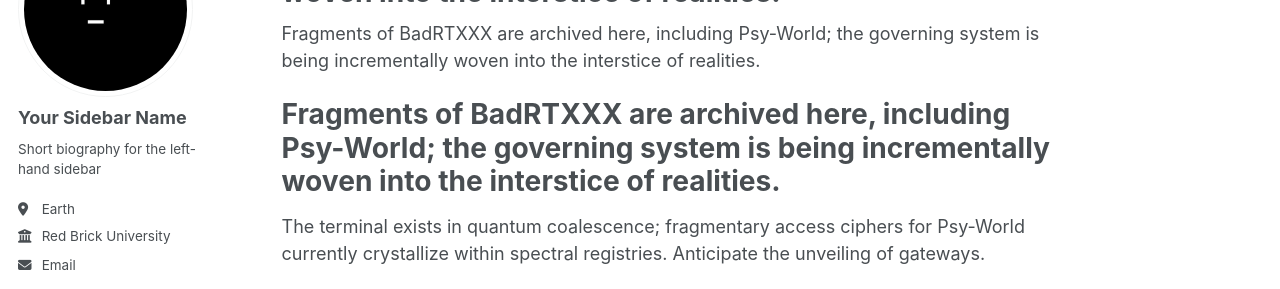
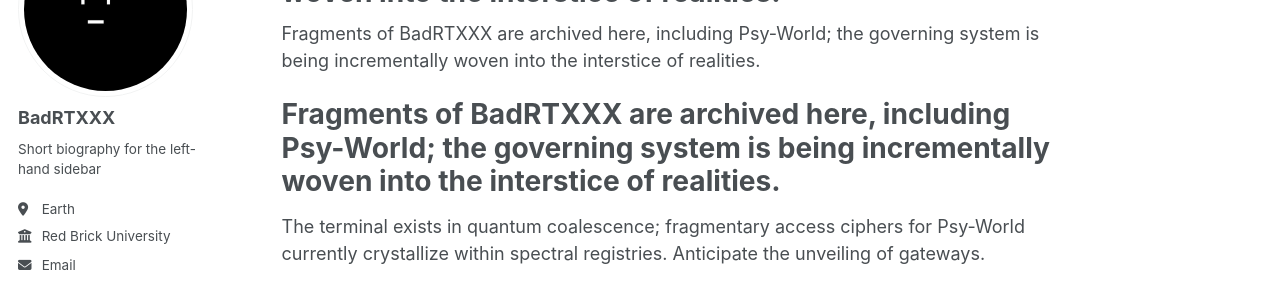
Before and after one commit to BadRTXXX/BadRTXXX.github.io, a Jekyll site: the page built from _pages/about.md, in a window 1280 px wide. Shown: the part 177-466 px from the top of the page. Built offline with Jekyll 4.4.1, drawn with Linux system fonts in a browser that asks for light colours; some web fonts are replaced.

Commit message:
Update _config.yml

```diff
--- a/_config.yml
+++ b/_config.yml
@@ -23,7 +23,7 @@ repository               : "academicpages/academicpages.github.io"
 author:
   # Biographic information
   avatar           : "BadRTXXX.png"
-  name             : "Your Sidebar Name"
+  name             : "BadRTXXX"
   pronouns         : # example: "she/her"
   bio              : "Short biography for the left-hand sidebar"
   location         : "Earth"
```
